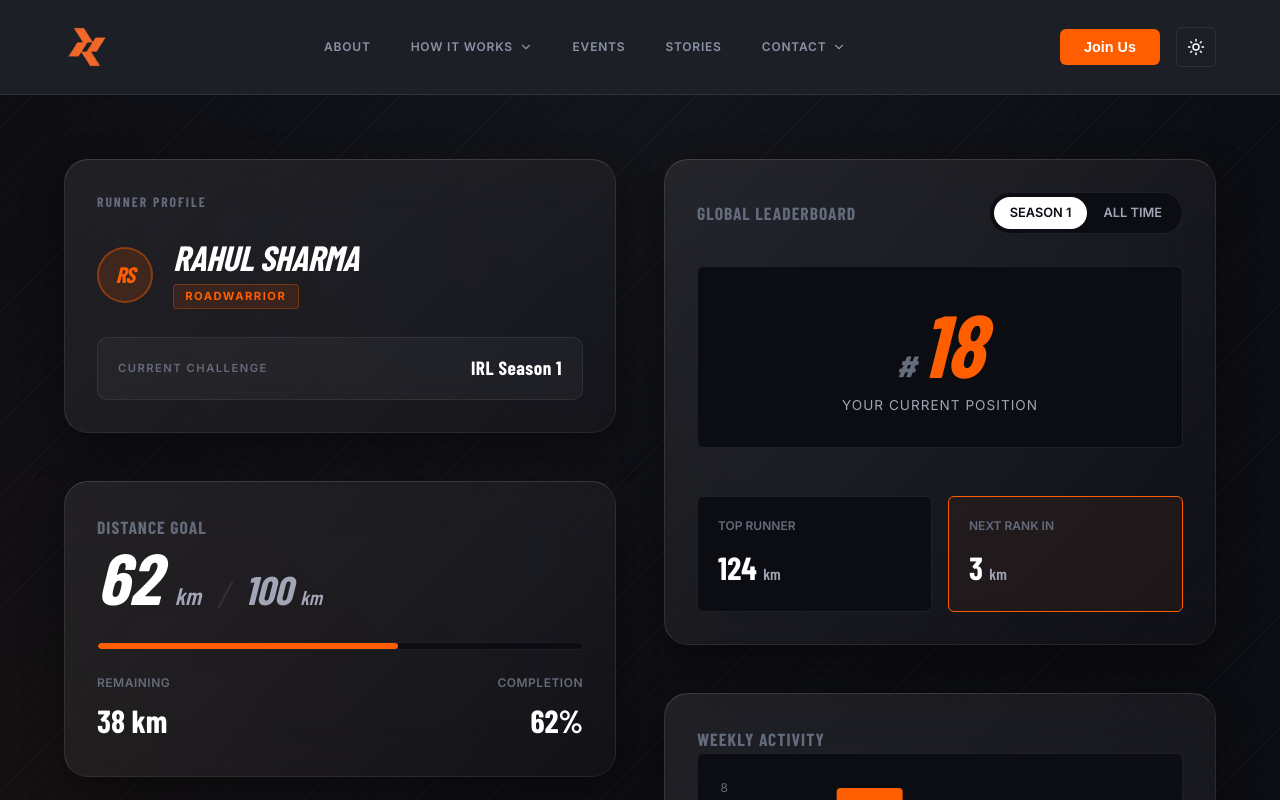
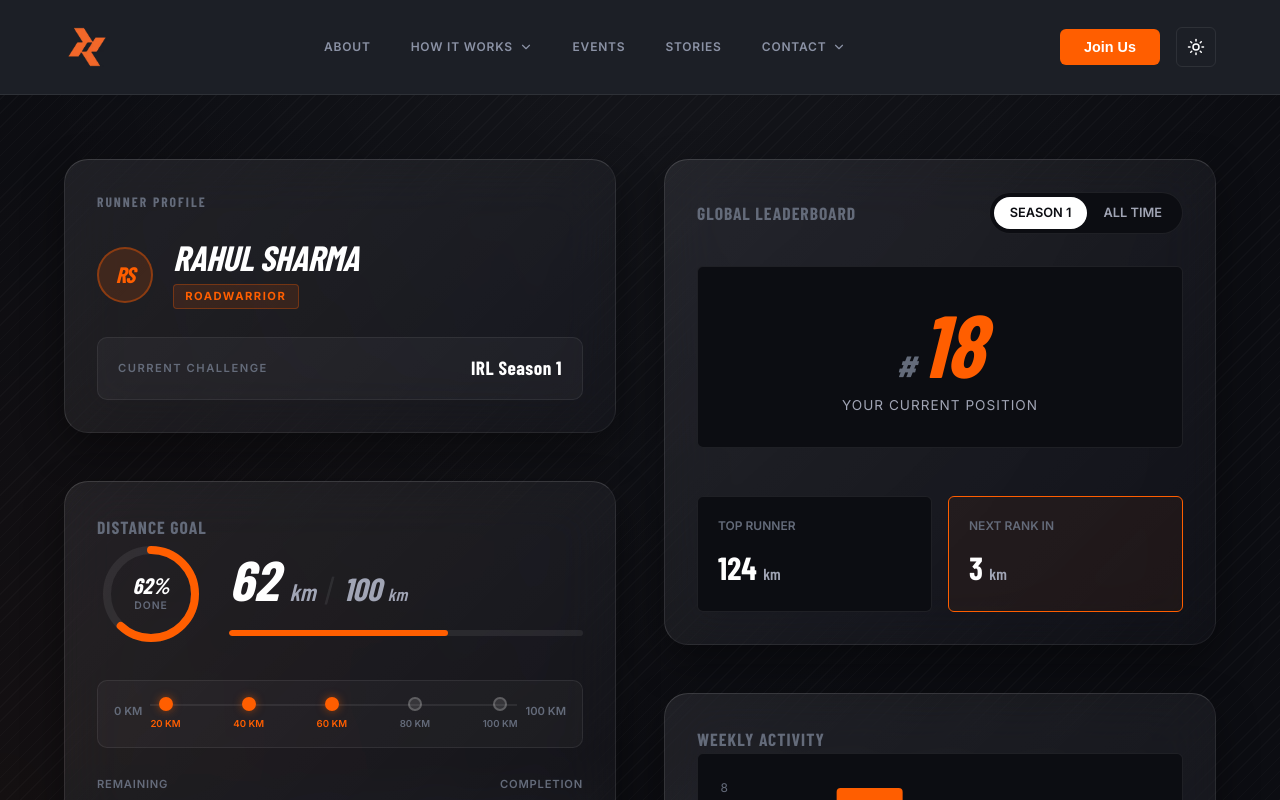
Before and after one commit to CodyBrat/runner, a React (Vite) app: page / in a window 1280 px wide. Shown: the top 800 px of the page. Built offline with nearby package versions, Linux system fonts and the light colour scheme; a web font is replaced by a local one.

Commit message:
feat(ProgressMetrics): add all 3 required visuals — circular gauge, bar, milestone dots

```diff
--- a/src/components/ProgressMetrics.css
+++ b/src/components/ProgressMetrics.css
@@ -8,23 +8,77 @@
   text-transform: uppercase;
   letter-spacing: 1px;
   color: var(--text-muted);
+  margin-bottom: 1.75rem;
+  font-weight: 700;
+}
+
+
+.progress-visuals-row {
+  display: flex;
+  align-items: center;
+  gap: 1.5rem;
   margin-bottom: 2rem;
-  font-weight: 700;
+}
+
+
+.circular-gauge {
+  position: relative;
+  flex-shrink: 0;
+  width: 108px;
+  height: 108px;
+}
+
+.gauge-arc {
+  transition: stroke-dashoffset 0.8s ease;
+}
+
+.gauge-label {
+  position: absolute;
+  inset: 0;
+  display: flex;
+  flex-direction: column;
+  align-items: center;
+  justify-content: center;
+  gap: 2px;
+}
+
+.gauge-pct {
+  font-family: var(--font-sport);
+  font-size: 1.4rem;
+  font-weight: 800;
+  font-style: italic;
+  color: var(--text-primary);
+  line-height: 1;
+}
+
+.gauge-sub {
+  font-size: 0.65rem;
+  font-weight: 600;
+  text-transform: uppercase;
+  letter-spacing: 1px;
+  color: var(--text-muted);
+}
+
+
+.progress-right {
+  flex: 1;
+  display: flex;
+  flex-direction: column;
+  gap: 1rem;
 }
 
 .progress-values {
   display: flex;
   align-items: baseline;
-  gap: 1rem;
-  font-style: italic;
+  gap: 0.5rem;
   font-weight: 800;
-  margin-bottom: 1.5rem;
   color: var(--text-primary);
 }
 
 .value-large {
   font-family: var(--font-sport);
-  font-size: 4.5rem;
+  font-size: 3.5rem;
+  font-style: italic;
   line-height: 1;
 }
 
@@ -42,35 +96,113 @@
 
 .value-small {
   font-family: var(--font-sport);
-  font-size: 2.5rem;
+  font-size: 2rem;
+  font-style: italic;
   line-height: 1;
   color: var(--text-secondary);
 }
 
 .value-small span {
-  font-size: 1.25rem;
+  font-size: 1.1rem;
   font-weight: 600;
 }
 
+
 .progress-bar-container {
-  margin-bottom: 1.5rem;
+
 }
 
 .progress-bar-bg {
   width: 100%;
-  height: 8px;
-  background-color: var(--bg-main);
-  border-radius: 4px;
+  height: 6px;
+  background: rgba(255, 255, 255, 0.07);
+  border-radius: 3px;
   overflow: hidden;
-  border: 1px solid var(--border-subtle);
 }
 
 .progress-bar-fill {
   height: 100%;
   background-color: var(--accent-primary);
-  border-radius: 4px;
-  transition: width 0.5s ease;
+  border-radius: 3px;
+  transition: width 0.7s ease;
 }
+
+
+.milestones {
+  display: flex;
+  align-items: flex-start;
+  gap: 0.5rem;
+  margin-bottom: 1.75rem;
+  background: rgba(255, 255, 255, 0.03);
+  border: 1px solid var(--border-subtle);
+  border-radius: 10px;
+  padding: 1rem;
+}
+
+.milestone-label-left,
+.milestone-label-right {
+  font-size: 0.7rem;
+  font-weight: 600;
+  color: var(--text-muted);
+  text-transform: uppercase;
+  white-space: nowrap;
+  padding-top: 6px;
+}
+
+.milestone-track {
+  flex: 1;
+  display: flex;
+  justify-content: space-between;
+  align-items: flex-start;
+  position: relative;
+}
+
+
+.milestone-track::before {
+  content: '';
+  position: absolute;
+  top: 7px;
+  left: 0;
+  right: 0;
+  height: 2px;
+  background: rgba(255, 255, 255, 0.07);
+  z-index: 0;
+}
+
+.milestone-dot {
+  display: flex;
+  flex-direction: column;
+  align-items: center;
+  gap: 6px;
+  z-index: 1;
+}
+
+.dot-circle {
+  width: 14px;
+  height: 14px;
+  border-radius: 50%;
+  background: rgba(255, 255, 255, 0.1);
+  border: 2px solid rgba(255, 255, 255, 0.2);
+  transition: background 0.4s ease, border-color 0.4s ease;
+}
+
+.milestone-dot.reached .dot-circle {
+  background: var(--accent-primary);
+  border-color: var(--accent-primary);
+  box-shadow: 0 0 8px rgba(255, 94, 0, 0.5);
+}
+
+.dot-label {
+  font-size: 0.6rem;
+  font-weight: 600;
+  color: var(--text-muted);
+  text-transform: uppercase;
+}
+
+.milestone-dot.reached .dot-label {
+  color: var(--accent-primary);
+}
+
 
 .progress-stats {
   display: flex;
@@ -89,11 +221,11 @@
 }
 
 .stat-label {
-  font-size: 0.75rem;
+  font-size: 0.7rem;
   text-transform: uppercase;
   color: var(--text-muted);
   font-weight: 600;
-  letter-spacing: 0.5px;
+  letter-spacing: 0.8px;
 }
 
 .stat-value {
--- a/src/components/ProgressMetrics.jsx
+++ b/src/components/ProgressMetrics.jsx
@@ -5,27 +5,74 @@ const ProgressMetrics = ({ data }) => {
   const percentage = Math.min((data.completed_distance / data.target_distance) * 100, 100);
   const remaining = Math.max(data.target_distance - data.completed_distance, 0);
 
+  const radius = 44;
+  const circumference = 2 * Math.PI * radius;
+  const strokeOffset = circumference - (percentage / 100) * circumference;
+
+
+  const milestones = [20, 40, 60, 80, 100];
+
   return (
     <div className="card progress-metrics glass-card">
       <h3 className="section-title">Distance Goal</h3>
 
+      <div className="progress-visuals-row">
+
+        <div className="circular-gauge">
+          <svg width="108" height="108" viewBox="0 0 108 108">
+            <circle
+              cx="54" cy="54" r={radius}
+              fill="none"
+              strokeWidth="8"
+              stroke="rgba(255,255,255,0.07)"
+            />
+            <circle
+              cx="54" cy="54" r={radius}
+              fill="none"
+              strokeWidth="8"
+              stroke="var(--accent-primary)"
+              strokeLinecap="round"
+              strokeDasharray={circumference}
+              strokeDashoffset={strokeOffset}
+              transform="rotate(-90 54 54)"
+              className="gauge-arc"
+            />
+          </svg>
+          <div className="gauge-label">
+            <span className="gauge-pct">{percentage.toFixed(0)}%</span>
+            <span className="gauge-sub">done</span>
+          </div>
+        </div>
+
+        <div className="progress-right">
           <div className="progress-values">
-                <div className="value-large">
-                    {data.completed_distance} <span>km</span>
-                </div>
+            <div className="value-large">{data.completed_distance} <span>km</span></div>
             <div className="value-separator">/</div>
-                <div className="value-small">
-                    {data.target_distance} <span>km</span>
-                </div>
+            <div className="value-small">{data.target_distance} <span>km</span></div>
           </div>
 
           <div className="progress-bar-container">
             <div className="progress-bar-bg">
-                    <div
-                        className="progress-bar-fill"
-                        style={{ width: `${percentage}%` }}
-                    />
+              <div className="progress-bar-fill" style={{ width: `${percentage}%` }} />
             </div>
+          </div>
+        </div>
+      </div>
+
+      <div className="milestones">
+        <span className="milestone-label-left">0 km</span>
+        <div className="milestone-track">
+          {milestones.map((m) => {
+            const reached = data.completed_distance >= (data.target_distance * m / 100);
+            return (
+              <div key={m} className={`milestone-dot ${reached ? 'reached' : ''}`}>
+                <div className="dot-circle" />
+                <span className="dot-label">{data.target_distance * m / 100} km</span>
+              </div>
+            );
+          })}
+        </div>
+        <span className="milestone-label-right">{data.target_distance} km</span>
       </div>
 
       <div className="progress-stats">
```
Lines whose indentation alone changed are shown as unchanged.
